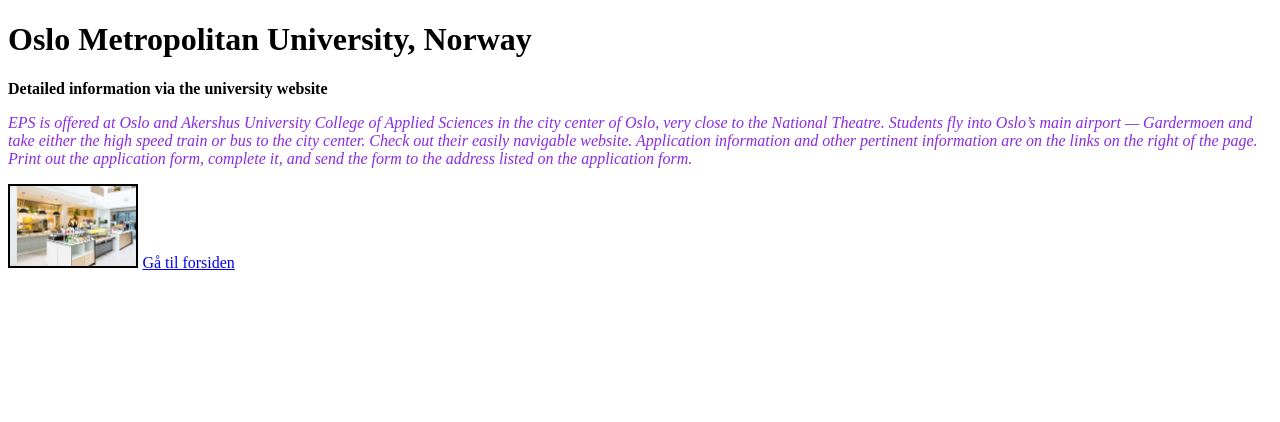
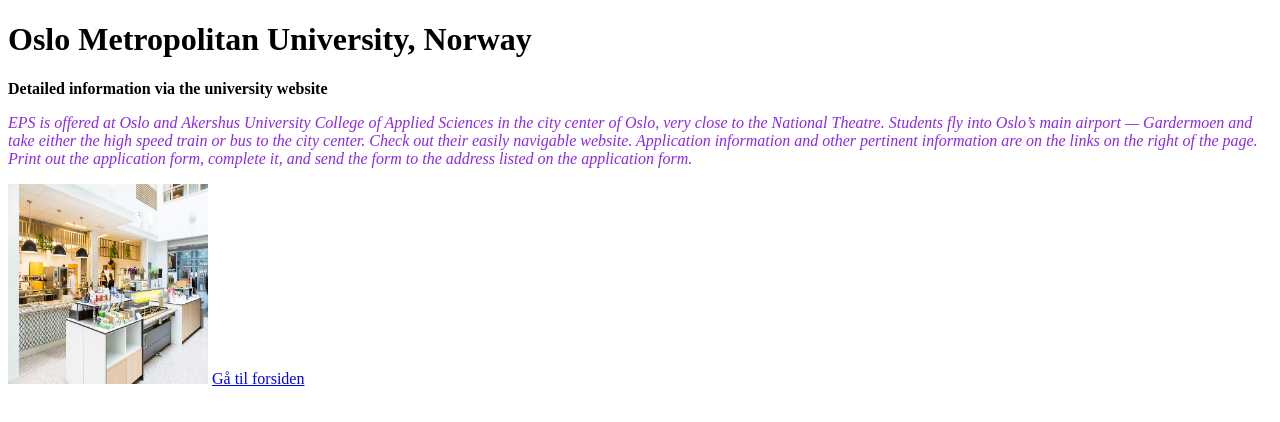
Before and after one commit to mjh26/Data12, a plain HTML site: page DATA1200/forms/page1.html in a window 1280 px wide. Drawn offline with Linux system fonts and the light colour scheme; files that its build step writes are made by us from their sources.

Commit message:
endre bilde

```diff
--- a/DATA1200/css/styles.css
+++ b/DATA1200/css/styles.css
@@ -9,10 +9,6 @@ color: blueviolet;
 }
 
 .img {
-    width: 10%;
-    height: auto;
-    background-image: url("media/olafeatery.jpg");
-    background-repeat: no-repeat;
-    background-size: contain;
-    border: 2px solid black;
+    width: 200px;
+    height: 200px;
 }
```
